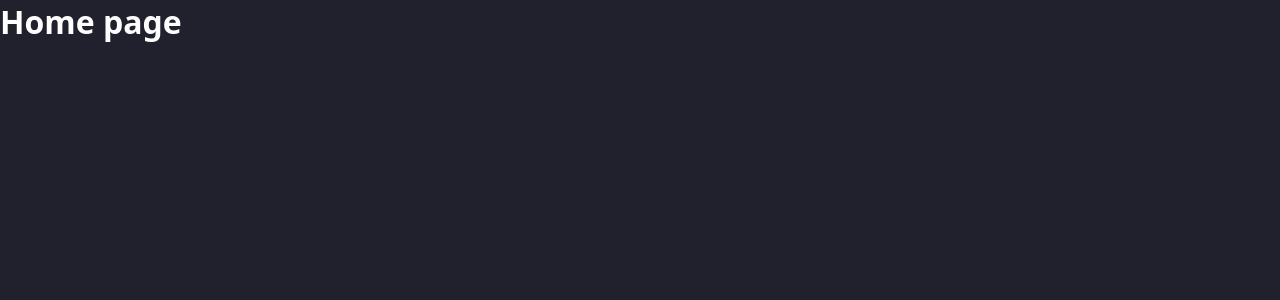
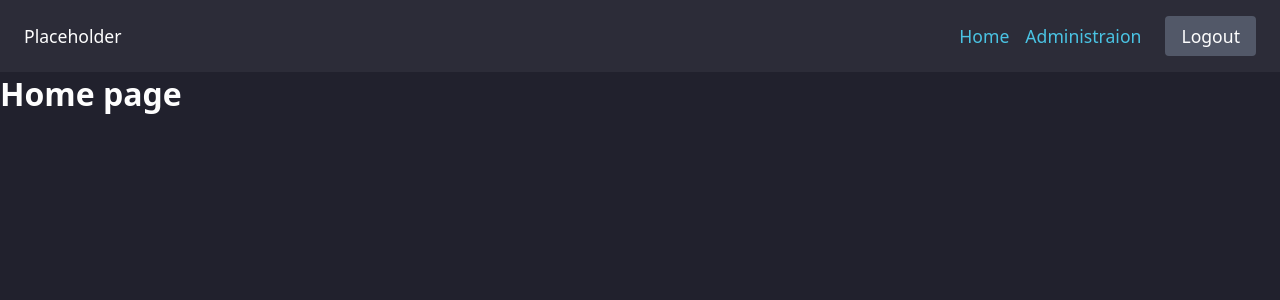
Before and after one commit to srtaps/vue-rtf-editor, a Vue app in the folder frontend/: page /home in a window 1280 px wide. Shown: the top 300 px of the page. Built offline with nearby package versions, Linux system fonts and the light colour scheme; sample sign-in values are in the browser's storage.

Commit message:
Display navbar on home page

```diff
--- a/frontend/src/views/Home.vue
+++ b/frontend/src/views/Home.vue
@@ -1,3 +1,8 @@
 <template>
+  <Navbar />
   <h1>Home page</h1>
 </template>
+
+<script setup>
+import Navbar from "@/components/Navbar.vue";
+</script>
```
